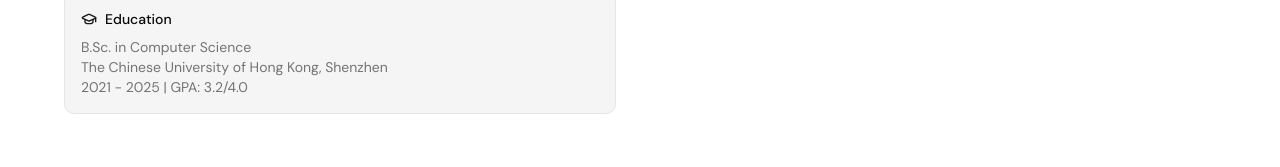
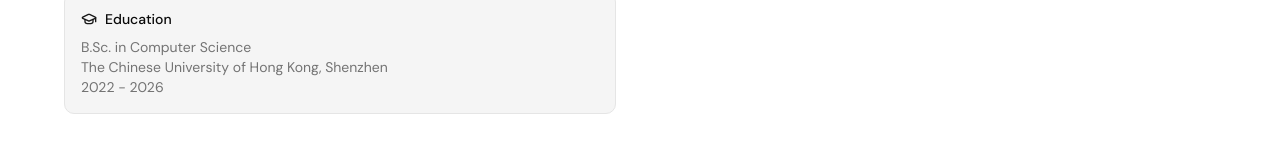
Before and after one commit to EricWang1358/ericwang-portfolio, a Next.js app: page / in a window 1280 px wide. Shown: the part 1972-2139 px from the top of the page. Built offline with nearby package versions, Linux system fonts and the light colour scheme.

Commit message:
fix: remove GPA, correct year to 2022-2026

```diff
--- a/src/app/page.tsx
+++ b/src/app/page.tsx
@@ -49,8 +49,7 @@
 const education = {
   school: "The Chinese University of Hong Kong, Shenzhen",
   degree: "B.Sc. in Computer Science",
-  period: "2021 - 2025",
-  gpa: "3.2/4.0",
+  period: "2022 - 2026",
 };
 
 export default function Home() {
@@ -205,7 +204,7 @@
                 </div>
                 <p className="mt-2 text-xs sm:text-sm text-muted-foreground">{education.degree}</p>
                 <p className="text-xs sm:text-sm text-muted-foreground">{education.school}</p>
-                <p className="text-xs sm:text-sm text-muted-foreground">{education.period} | GPA: {education.gpa}</p>
+                <p className="text-xs sm:text-sm text-muted-foreground">{education.period}</p>
               </div>
             </div>
             <div>
```
